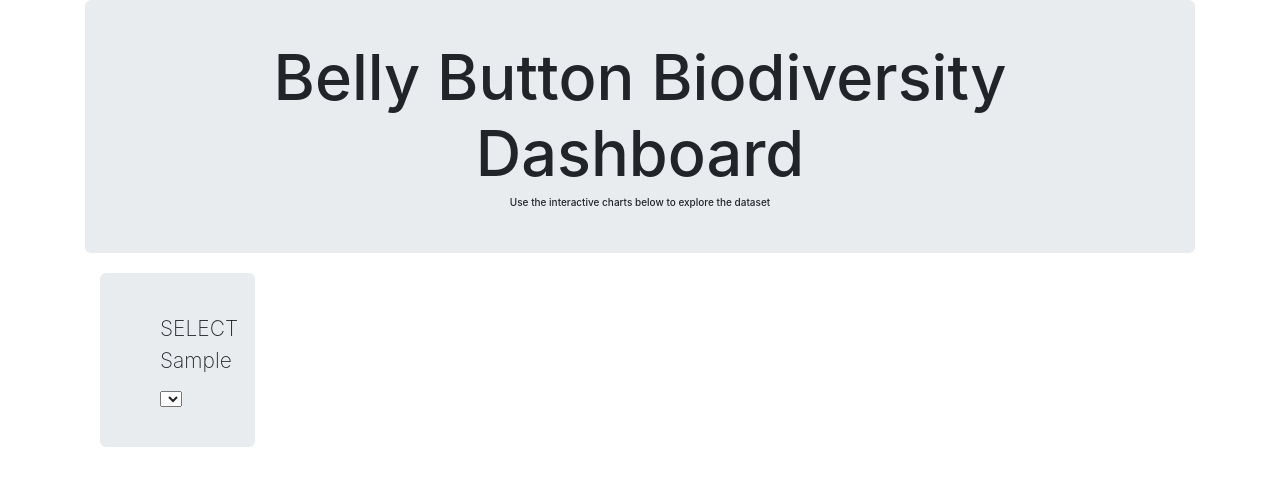
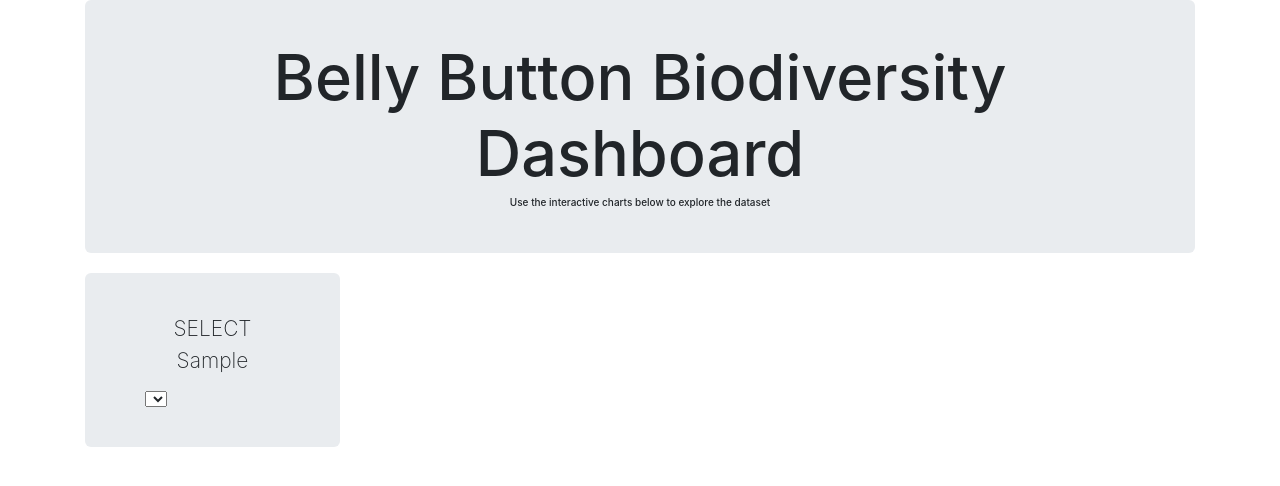
Before and after one commit to olawrence799/InteractiveVisualizationsandDashboards, a Flask app: page / in a window 1280 px wide. Shown: the top 486 px of the page. Run offline with Flask 2, Linux system fonts and the light colour scheme; data comes from the database, SQL or seed files in the repository; some libraries are stand-ins or nearby versions.

Commit message:
updating files

```diff
--- a/static/js/app.js
+++ b/static/js/app.js
@@ -8,8 +8,8 @@
     ];
 
     var layout = {
-      height: 600,
-      width: 800,
+      // height: 600,
+      // width: 800,
     };
 
     Plotly.plot('pie', data, layout);
--- a/templates/index.html
+++ b/templates/index.html
@@ -31,10 +31,8 @@
           select.appendChild(el);
       }
     })
+    </script>
 
-
-
-    </script>
     <div class="container top-center">
             <div class="jumbotron top-center">
                     <h1 align="center">Belly Button Biodiversity Dashboard</h1>
@@ -42,28 +40,28 @@
             </div>
     </div>
     <div class="container top-center">
-                <div class="col-xs-2 col-sm-2 col-md-2">
+        <div class="row">
+            <div class="col-xs-3 col-sm-3 col-md-3">
                 <div class="jumbotron top-center">
-                            <p align="center"><bold>SELECT Sample</bold></p>
-                        <select id="selDataset" onchange="optionChanged(this.value)"></select>
+                        <p align="center">SELECT Sample</p>
+                    <select id="selDataset" onchange="optionChanged(this.value)" align="center"></select>
+                </div>
+            </div>
+            <div class="col-xs-8 col-sm-8 col-md-8">
+                <table class="table" id="sample_metadata"></table>
             </div>
         </div>
     </div>
 
 
-    <div class="container">
+    <div class="container top-center">
         <div class="row">
-            <div class="col-xs-8 col-sm-8 col-md-8">
-                        <div>
-                            <table class="table" id="sample_metadata"></table>
-                        </div>
-                        <div class="col-xs-12 col-sm-12 col-md-12">
+            <div class="col-xs-6 col-sm-6 col-md-12">
                 <div id="pie"></div>
             </div>
         </div>
-        </div>
         <div class="row">
-                <div class="col-xs-12 col-sm-12 col-md-12">
+            <div class="col-xs-6 col-sm-6 col-md-12">
             <div id="scatter"></div>
             </div>
         </div>
```
Lines whose indentation alone changed are shown as unchanged.
